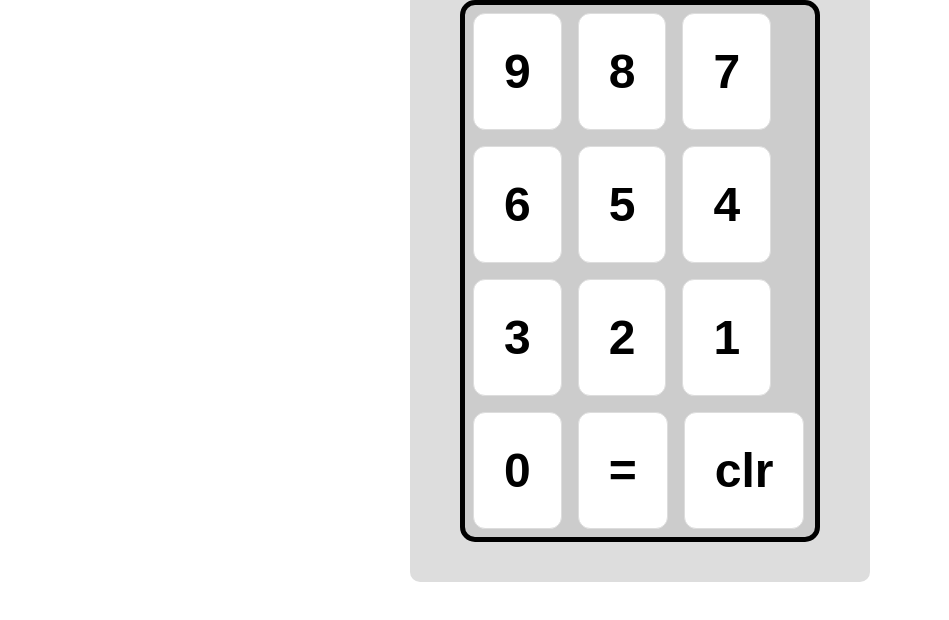
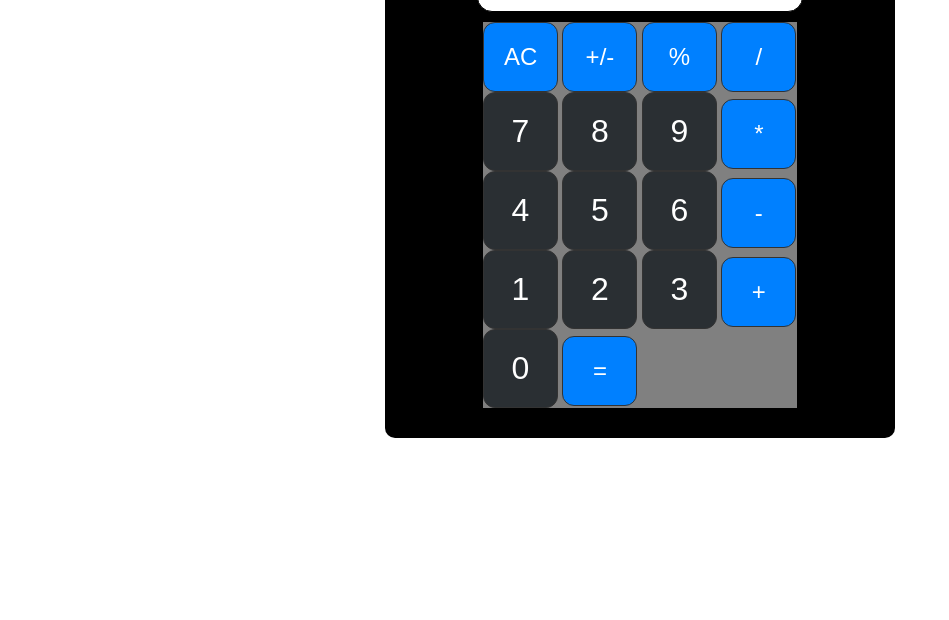
Before and after one commit to liwll/calculator, a plain HTML site: page index.html in a window 1280 px wide. Shown: the part 180-800 px from the top of the page, without its empty margins (0-949 px from the left). Drawn offline with Linux system fonts and the light colour scheme.

Commit message:
Updated UI, buttons now update the display

```diff
--- a/index.html
+++ b/index.html
@@ -9,8 +9,26 @@
 <body>
     <h1>Calculator</h1>
     <div class="calculator">
-        <div class=display>1234567</div>
+        <div class=display>0</div>
         <div class="btns">
+            <button class="fun-btn" id="clr-btn">AC</button>
+            <button class="fun-btn">+/-</button>
+            <button class="fun-btn">%</button>
+            <button class="op-btn">/</button>
+            <button class="num-btn">7</button>
+            <button class="num-btn">8</button>
+            <button class="num-btn">9</button>
+            <button class="op-btn">*</button>
+            <button class="num-btn">4</button>
+            <button class="num-btn">5</button>
+            <button class="num-btn">6</button>
+            <button class="op-btn">-</button>
+            <button class="num-btn">1</button>
+            <button class="num-btn">2</button>
+            <button class="num-btn">3</button>
+            <button class="op-btn">+</button>
+            <button class="num-btn">0</button>
+            <button class="op-btn">=</button>
         </div>
     </div>
     <script src="script.js"></script>
--- a/script.js
+++ b/script.js
@@ -30,40 +30,39 @@ function operate(operator, a, b) {
 }
 
 const calculator = document.querySelector('.calculator');
-const buttons = document.querySelector('.btns');
+const display = document.querySelector('.display');
+const btns = document.querySelector('.btns');
+const numBtns = document.querySelectorAll('.num-btn');
+const clrBtn = document.querySelector('#clr-btn');
+const opBtns = document.querySelectorAll('.op-btn');
+let number = 0;
+let operation = undefined;
+let inOperation = false;
+
+function updateDisplay(value) {
+    let ogValue = display.textContent;
+    let newValue = Number(ogValue * 10) + Number(value);
+    display.textContent = newValue;
+}
+
+function clear() {
+    display.textContent = 0;
+    number = 0;
+    operation = undefined;
+    inOperation = false;
+}
+
 function createCalculator() {
-    for (let i = 9; i >= 0; i--) {
-        const button = document.createElement('button');
-        button.classList.add('num-btn');
-        button.textContent = i;
-        buttons.appendChild(button);
-        console.log(button.textContent);
-    }
+    numBtns.forEach(btn => {
+        let value = btn.textContent;
+        btn.addEventListener('click', () => {
+            updateDisplay(value);
+        });
+    });
 
-    const eqlBtn = document.createElement('button');
-    eqlBtn.classList.add('eql-btn')
-    eqlBtn.textContent = '=';
-    buttons.appendChild(eqlBtn);
+    clrBtn.addEventListener('click', () => {
+        clear();
+    });
+}
 
-    const clrBtn = document.createElement('button');
-    clrBtn.classList.add('clr-btn')
-    clrBtn.textContent = 'clr';
-    buttons.appendChild(clrBtn);
-
-    const addBtn = document.createElement('button');
-    addBtn.classList.add('op-btn');
-    addBtn.textContent = '+';
-
-    const subBtn = document.createElement('button');
-    subBtn.classList.add('op-btn');
-    subBtn.textContent = '-';
-
-    const mulBtn = document.createElement('button');
-    mulBtn.classList.add('op-btn');
-    mulBtn.textContent = '*';
-
-    const divBtn = document.createElement('button');
-    divBtn.classList.add('op-btn');
-    divBtn.textContent = '/';
-}
 createCalculator();
--- a/style.css
+++ b/style.css
@@ -3,9 +3,9 @@ body {
 }
 
 .calculator {
-    max-width: 400px;
+    max-width: 450px;
     margin: 30px auto;
-    background: #ddd;
+    background: black;
     text-align: left;
     padding: 30px;
     border-radius: 10px;
@@ -13,26 +13,38 @@ body {
 
 .display {
     background: white;
-    border: 5px solid black;
+    width: 304px;
+    margin: 10px auto;
+    padding: 10px;
+    border: 1px solid black;
     border-radius: 15px;
     font: bold 3em Arial;
     text-align: right;
 }
 
 .btns {
-    margin: 10px auto;
-    max-width: 350px;
-    border: 5px solid black;
-    border-radius: 15px;
-    background: #ccc;
+    margin: auto;
+    width: 314px;
+    background: grey;
 }
 
-.num-btn, .eql-btn, .clr-btn {
-    margin: 8px;
-    padding: 30px;
-    border: 1px solid #ddd;
+.num-btn, .op-btn, .fun-btn {
+    padding: 20px;
+    width: 75px;
+    border: 1px solid #333;
     border-radius: 12px;
-    background: white;
+    background: rgb(42, 47, 51);
     cursor: pointer;
-    font: bold 3em Arial;
+    font: 2em Arial;
+    color: white;
 }
+
+.fun-btn {
+    background: rgb(0, 128, 255);
+    font-size: 1.5em;
+}
+
+.op-btn {
+    background: rgb(0, 128, 255);
+    font-size: 1.5em;
+}
```
